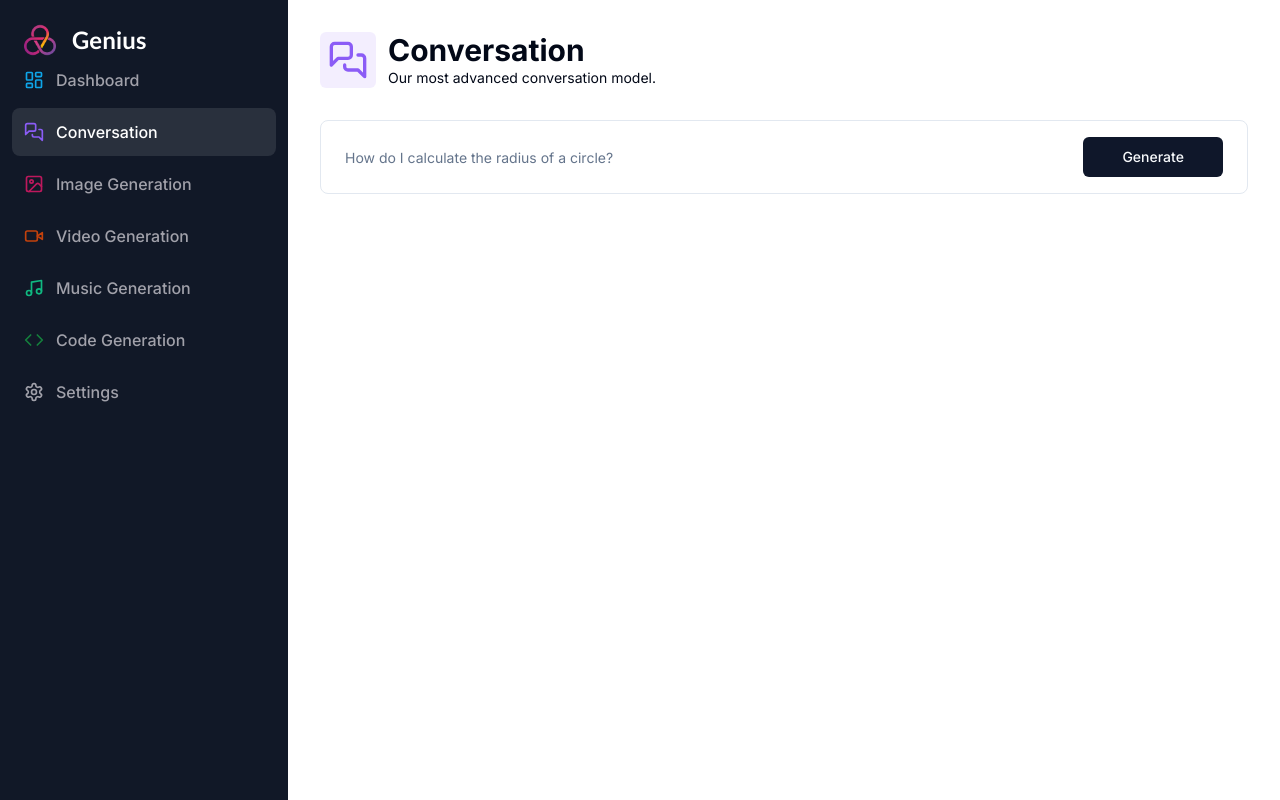
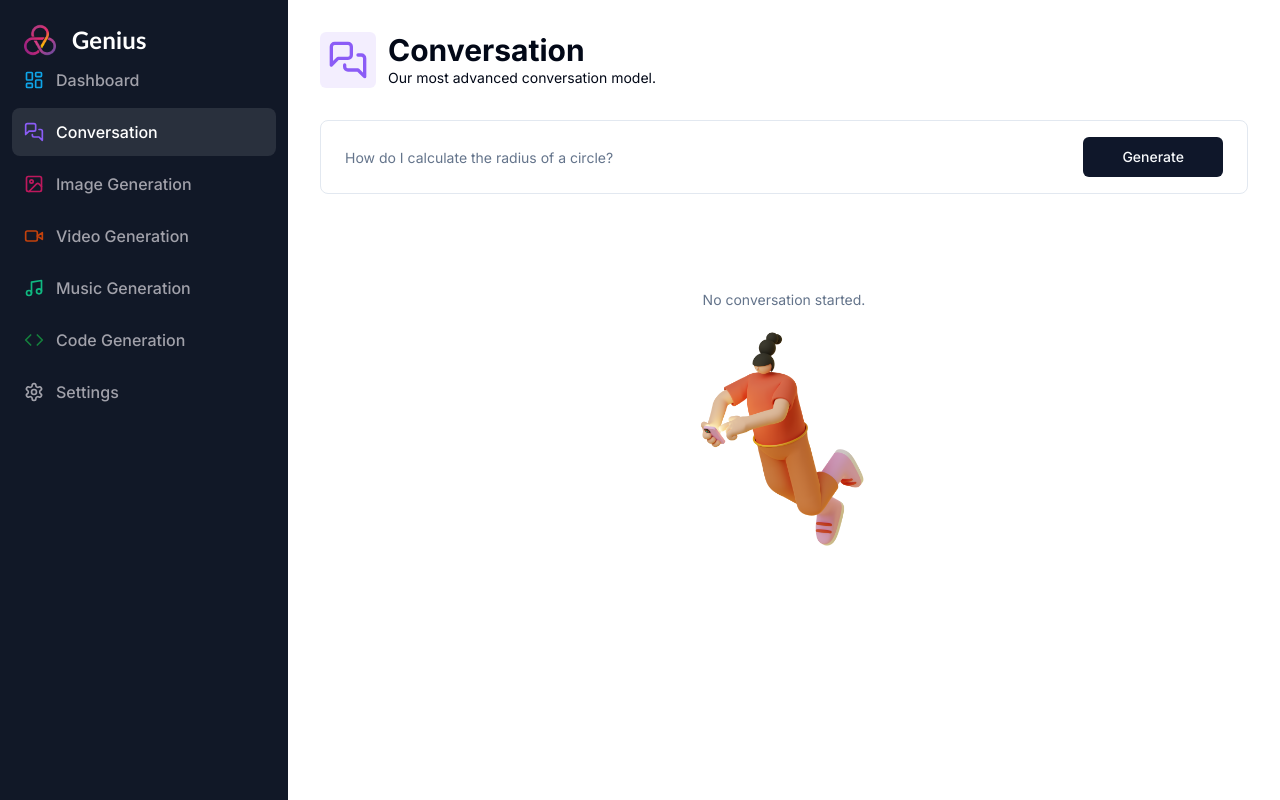
Before and after one commit to nglaizette/my-ai-saas-app, a Next.js app: page /conversation in a window 1280 px wide. Built offline with nearby package versions, Linux system fonts and the light colour scheme.

Commit message:
Creation d'un composant Vide

```diff
--- a/app/(dashboard)/(routes)/conversation/page.tsx
+++ b/app/(dashboard)/(routes)/conversation/page.tsx
@@ -1,21 +1,21 @@
 "use client";
 
+import { useState } from "react";
 import axios from "axios";
 import * as z from "zod";
 import { MessagesSquare } from "lucide-react";
 import { useForm } from "react-hook-form";
 import { zodResolver } from "@hookform/resolvers/zod";
 import { useRouter } from "next/navigation";
+import { ChatCompletionMessageParam} from "openai/resources/index.mjs";
 
 import { MyHeading } from "@/components/heading";
-
-import {fromSchema } from "./constants"
-
 import { Form, FormControl, FormField, FormItem } from "@/components/ui/form";
 import { Input } from "@/components/ui/input";
 import { Button } from "@/components/ui/button";
-import { useState } from "react";
-import { ChatCompletion, ChatCompletionMessageParam} from "openai/resources/index.mjs";
+import { Empty } from "@/components/empty";
+
+import {fromSchema } from "./constants"
 
 
 const ConversationPage = () => {
@@ -91,6 +91,9 @@
 				</Form>
 			</div>
 			<div className="space-y-4 mt-4">
+				{messages.length === 0 && !isLoading && (
+					<Empty label="No conversation started."/>
+				)}
 				<div className="flex flex-col-reverse gap-y-4">
 					{
 						messages.map((message, index)=>(
--- /dev/null
+++ b/components/empty.tsx
@@ -0,0 +1,21 @@
+import Image from "next/image"
+
+interface EmptyProps {
+	label: string
+}
+export const Empty = ({label} : EmptyProps) => {
+	return (
+		<div className="h-full p-20 flex flex-col items-center justify-center">
+			<div className="relative h-72 w-72">
+				<Image
+					alt="Empty"
+					fill
+					src="/empty.png"
+				/>
+				<p className="text-muted-foreground text-sm text-center">
+					{label}
+				</p>
+			</div>
+		</div>
+	)
+}
```
